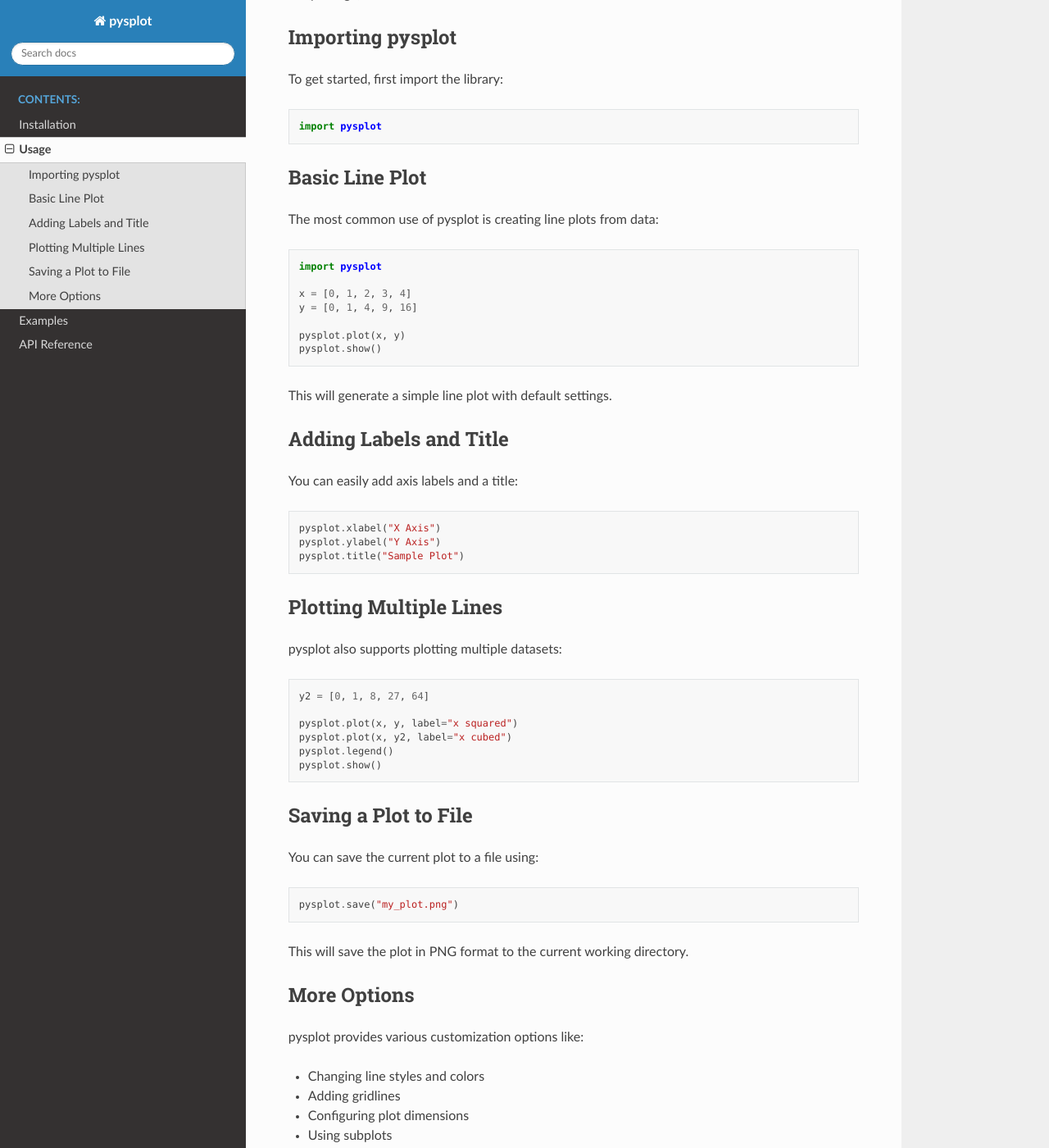
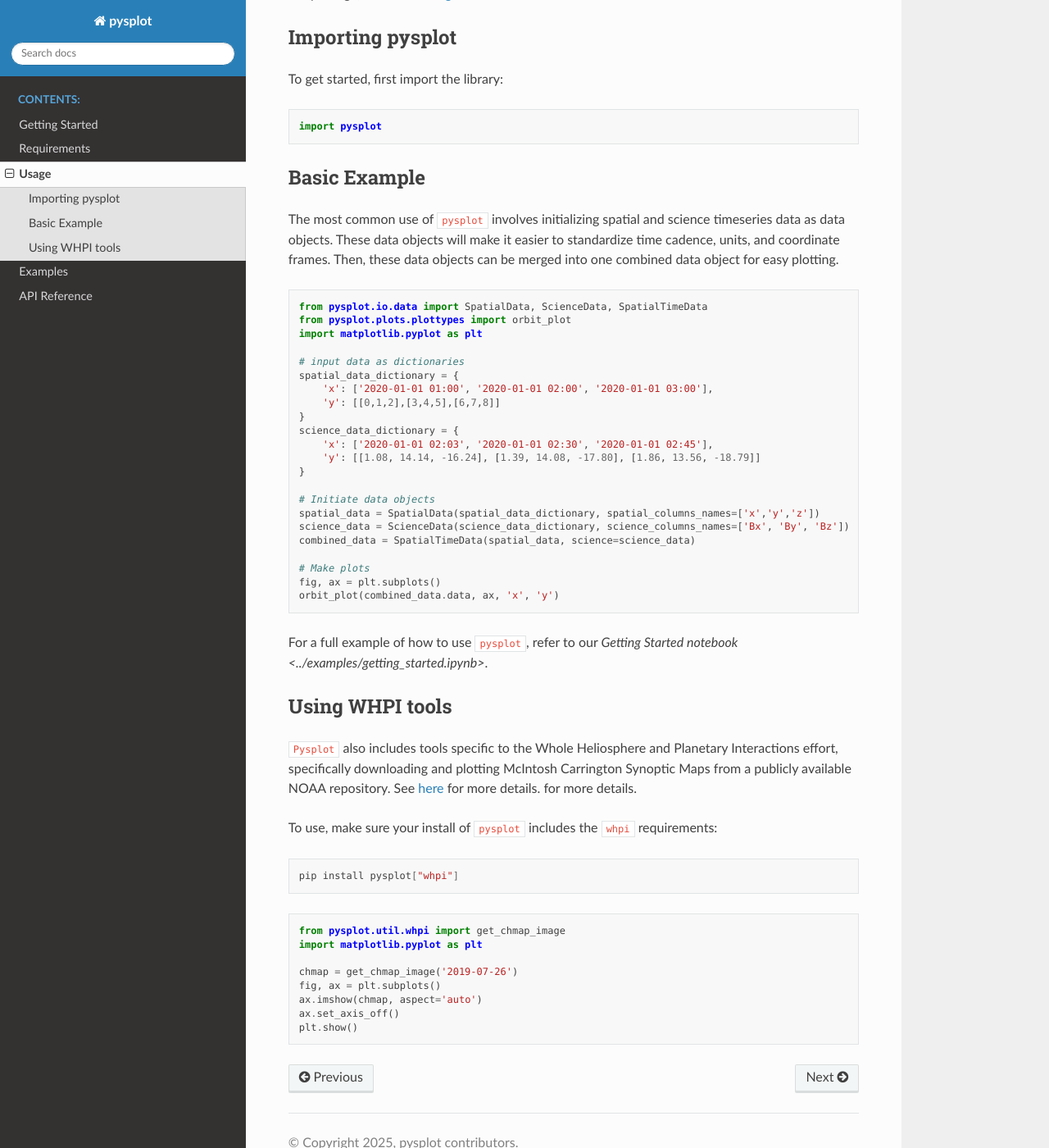
Before and after one commit to pysplot/pysplot, a Sphinx documentation site: the page built from docs/source/usage.rst, in a window 1280 px wide and 1400 px high, scrolled down 203 px. Shown: the whole window at 82% size. Built offline with Sphinx 7.4.7 and the Read the Docs theme 3.1.0, drawn with Linux system fonts in a browser that asks for light colours; some of the changed text lies outside the part shown.

Commit message:
cleaning up docs

```diff
--- a/docs/source/examples.rst
+++ b/docs/source/examples.rst
@@ -1,84 +1,4 @@
 Examples
 ========
 
-This section provides advanced examples to help you get the most out of **pysplot**. For basic usage, see the :doc:`usage` page.
-
-Multiple Line Plot
-------------------
-
-You can plot multiple lines on the same graph with labels:
-
-.. code-block:: python
-
-    import pysplot
-
-    x = [0, 1, 2, 3, 4]
-    y1 = [0, 1, 4, 9, 16]
-    y2 = [0, 1, 8, 27, 64]
-
-    pysplot.plot(x, y1, label='x squared', color='blue')
-    pysplot.plot(x, y2, label='x cubed', color='red')
-    pysplot.xlabel("X Axis")
-    pysplot.ylabel("Y Axis")
-    pysplot.title("Comparing Functions")
-    pysplot.legend()
-    pysplot.grid(True)
-    pysplot.show()
-
-Subplots Example
-----------------
-
-Use subplots to show multiple plots in one figure:
-
-.. code-block:: python
-
-    import pysplot
-
-    x = [0, 1, 2, 3, 4]
-    y1 = [i ** 2 for i in x]
-    y2 = [i ** 3 for i in x]
-
-    fig, axs = pysplot.subplots(1, 2, figsize=(10, 4))
-
-    axs[0].plot(x, y1, label='x squared')
-    axs[0].set_title("x^2")
-
-    axs[1].plot(x, y2, label='x cubed', color='orange')
-    axs[1].set_title("x^3")
-
-    for ax in axs:
-        ax.set_xlabel("X")
-        ax.set_ylabel("Y")
-        ax.grid(True)
-
-    pysplot.tight_layout()
-    pysplot.show()
-
-Customizing Styles
-------------------
-
-pysplot allows you to apply custom styles for cleaner visuals:
-
-.. code-block:: python
-
-    import pysplot
-
-    pysplot.style('ggplot')  # Try 'seaborn', 'classic', etc.
-
-    x = range(10)
-    y = [i ** 2 for i in x]
-
-    pysplot.plot(x, y, marker='o', linestyle='--')
-    pysplot.title("Styled Plot")
-    pysplot.show()
-
-Saving Plots
-------------
-
-Save a plot to an image file instead of displaying it:
-
-.. code-block:: python
-
-    pysplot.plot([1, 2, 3], [4, 5, 6])
-    pysplot.title("Save Example")
-    pysplot.save("output_plot.png")
+This page still in progress. For examples, please refer to our notebooks in the `Examples directory<../examples>` for tutorials.
--- a/docs/source/usage.rst
+++ b/docs/source/usage.rst
@@ -1,10 +1,10 @@
 Usage
-=====
+==========
 
-This page demonstrates how to use **pysplot** for basic plotting tasks. If you haven't already installed the package, see the :doc:`installation` section.
+This page demonstrates how to use **pysplot** for basic plotting tasks. If you haven't already installed the package, see the :doc:`getting_started` section.
 
 Importing pysplot
------------------
+----------------------------------
 
 To get started, first import the library:
 
@@ -12,67 +12,58 @@ To get started, first import the library:
 
     import pysplot
 
-Basic Line Plot
+Basic Example
 ---------------
 
-The most common use of pysplot is creating line plots from data:
+The most common use of ``pysplot`` involves initializing spatial and science timeseries data as data objects. These data objects will make it easier to standardize time cadence, units, and coordinate frames. Then, these data objects can be merged into one combined data object for easy plotting.
 
 .. code-block:: python
 
-    import pysplot
+    from pysplot.io.data import SpatialData, ScienceData, SpatialTimeData
+    from pysplot.plots.plottypes import orbit_plot
+    import matplotlib.pyplot as plt
 
-    x = [0, 1, 2, 3, 4]
-    y = [0, 1, 4, 9, 16]
+    # input data as dictionaries
+    spatial_data_dictionary = {
+        'x': ['2020-01-01 01:00', '2020-01-01 02:00', '2020-01-01 03:00'],
+        'y': [[0,1,2],[3,4,5],[6,7,8]]
+    }
+    science_data_dictionary = {
+        'x': ['2020-01-01 02:03', '2020-01-01 02:30', '2020-01-01 02:45'],
+        'y': [[1.08, 14.14, -16.24], [1.39, 14.08, -17.80], [1.86, 13.56, -18.79]]
+    }
 
-    pysplot.plot(x, y)
-    pysplot.show()
+    # Initiate data objects
+    spatial_data = SpatialData(spatial_data_dictionary, spatial_columns_names=['x','y','z'])
+    science_data = ScienceData(science_data_dictionary, science_columns_names=['Bx', 'By', 'Bz'])
+    combined_data = SpatialTimeData(spatial_data, science=science_data)
 
-This will generate a simple line plot with default settings.
+    # Make plots
+    fig, ax = plt.subplots()
+    orbit_plot(combined_data.data, ax, 'x', 'y')
 
-Adding Labels and Title
------------------------
 
-You can easily add axis labels and a title:
+For a full example of how to use ``pysplot``, refer to our `Getting Started notebook <../examples/getting_started.ipynb>`.
+
+
+Using WHPI tools
+------------------------------
+
+``Pysplot`` also includes tools specific to the Whole Heliosphere and Planetary Interactions effort, specifically downloading and plotting McIntosh Carrington Synoptic Maps from a publicly available NOAA repository. See `here <https://whpi.hao.ucar.edu/whpi_mcintosh_maps.php>`_ for more details. for more details.
+
+To use, make sure your install of ``pysplot`` includes the ``whpi`` requirements:
+
+.. code-block:: bash
+
+    pip install pysplot["whpi"]
 
 .. code-block:: python
 
-    pysplot.xlabel("X Axis")
-    pysplot.ylabel("Y Axis")
-    pysplot.title("Sample Plot")
+    from pysplot.util.whpi import get_chmap_image
+    import matplotlib.pyplot as plt
 
-Plotting Multiple Lines
------------------------
-
-pysplot also supports plotting multiple datasets:
-
-.. code-block:: python
-
-    y2 = [0, 1, 8, 27, 64]
-
-    pysplot.plot(x, y, label="x squared")
-    pysplot.plot(x, y2, label="x cubed")
-    pysplot.legend()
-    pysplot.show()
-
-Saving a Plot to File
----------------------
-
-You can save the current plot to a file using:
-
-.. code-block:: python
-
-    pysplot.save("my_plot.png")
-
-This will save the plot in PNG format to the current working directory.
-
-More Options
-------------
-
-pysplot provides various customization options like:
-
-- Changing line styles and colors
-- Adding gridlines
-- Configuring plot dimensions
-- Using subplots
-
-Explore these features in the :doc:`examples` and :doc:`api` sections.
+    chmap = get_chmap_image('2019-07-26')
+    fig, ax = plt.subplots()
+    ax.imshow(chmap, aspect='auto')
+    ax.set_axis_off()
+    plt.show()
```
Also changed, not shown: docs/source/getting_started.rst (added, +47 -0 lines), docs/source/index.rst (+5 -2 lines), docs/source/installation.rst (deleted, +0 -67 lines).
